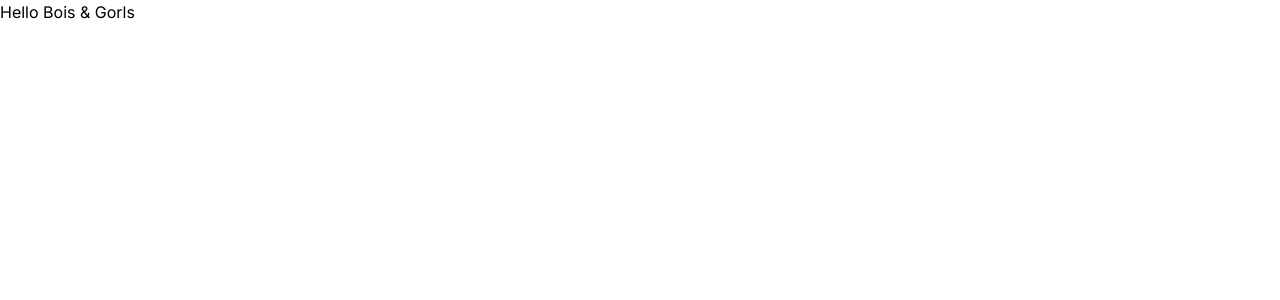
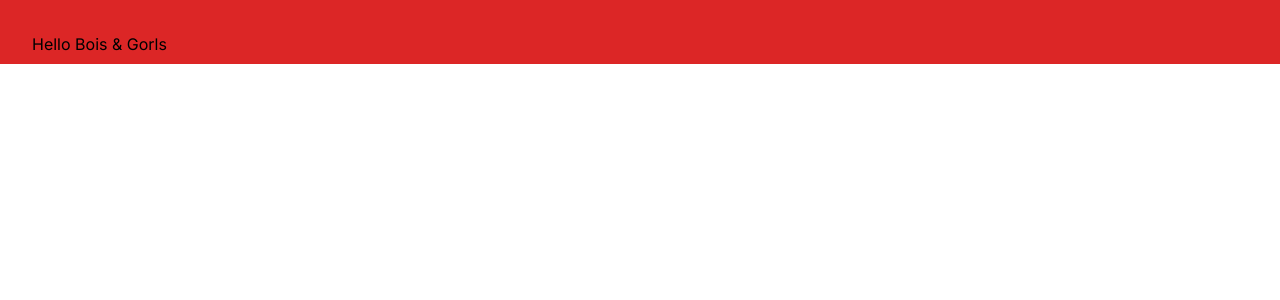
Before and after one commit to JustAGyro/pokemeta, a Next.js app: page / in a window 1280 px wide. Shown: the top 300 px of the page. Built offline with nearby package versions, Linux system fonts and the light colour scheme.

Commit message:
adding styling

```diff
--- a/src/app/layout.tsx
+++ b/src/app/layout.tsx
@@ -16,6 +16,7 @@ export default function RootLayout({
 }>) {
   return (
     <html lang="en">
+
       <body className={inter.className}>{children}</body>
     </html>
   );
--- a/src/app/page.tsx
+++ b/src/app/page.tsx
@@ -1,5 +1,7 @@
 export default function Home() {
-  return <main>
-    <p>Hello Bois & Gorls</p>
-  </main>;
+  return (
+    <main>
+      <p className="h-5 bg-red-600 p-8">Hello Bois & Gorls</p>
+    </main>
+  );
 }
```
